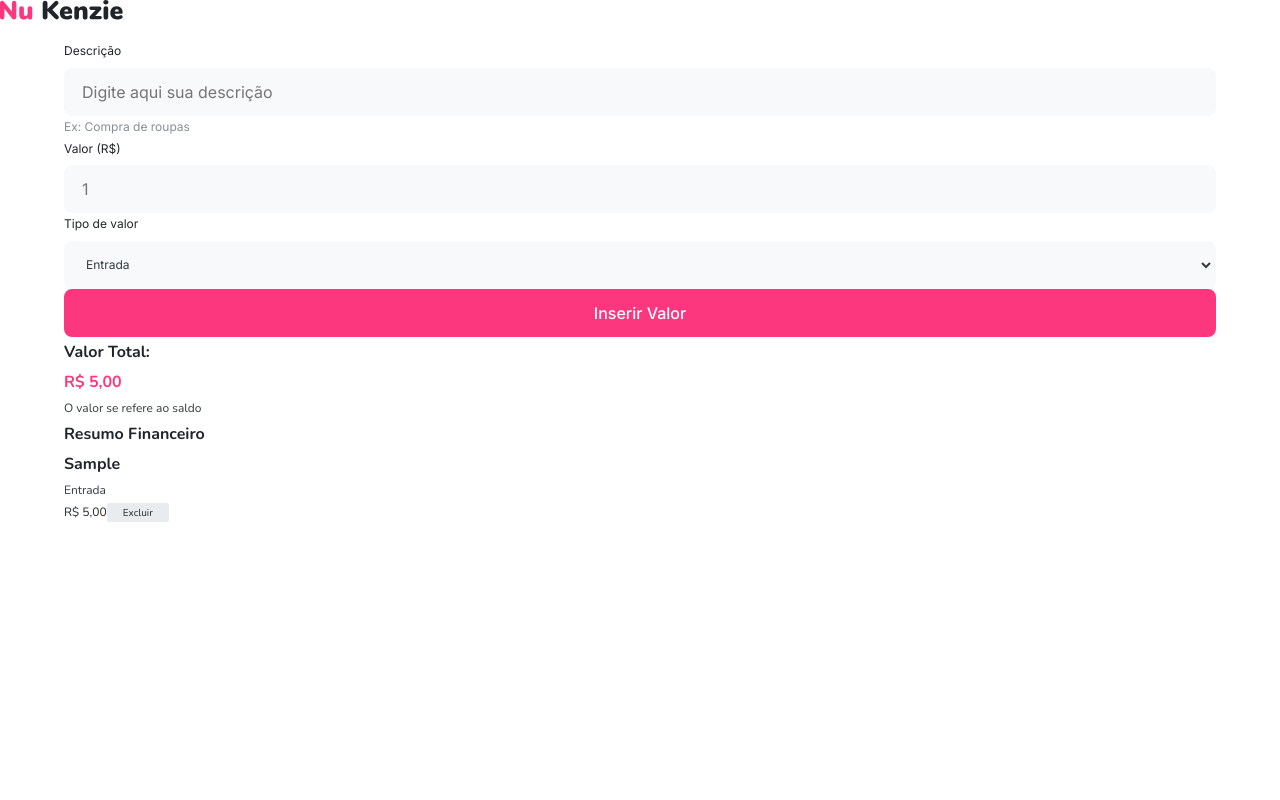
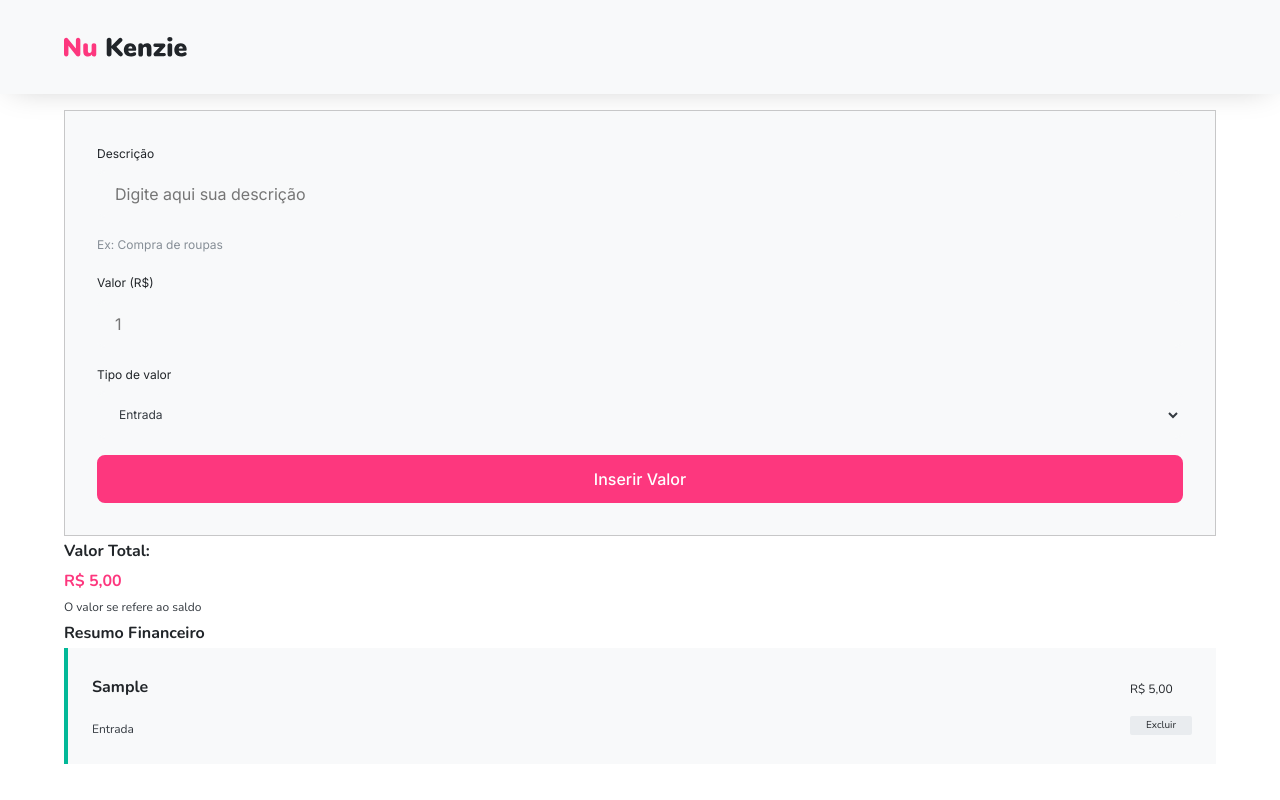
Before and after one commit to Kenzie-Academy-Brasil-Developers/m3-s2-entrega-portfolio-nu-kenzie_bervalim, a React (Vite) app: page / in a window 1280 px wide. Both pictures are taken after typing "Sample", "5" into the empty fields and a click on the button "Inserir Valor". Built offline with nearby package versions, Linux system fonts and the light colour scheme.

Commit message:
nuKenzie

```diff
--- a/src/components/ControlFInanceSection/ControlFInanceList/ControlFinanceCard/index.jsx
+++ b/src/components/ControlFInanceSection/ControlFInanceList/ControlFinanceCard/index.jsx
@@ -1,3 +1,5 @@
+import styles from "./style.module.scss";
+
 export const ControlFinanceCard = ({
   financialDescription,
   typeValue,
@@ -6,18 +8,22 @@ export const ControlFinanceCard = ({
   id,
 }) => {
   return (
-    <li className={typeValue === "Entrada" ? "green" : "grey"}>
+    <li
+      className={`${styles.ControlFinanceCard} ${
+        typeValue === "Entrada" ? styles.green : styles.grey
+      }`}
+    >
       <div>
         <h3 className="title two">{financialDescription}</h3>
         <span className="paragraph brighter">{typeValue}</span>
       </div>
       <div>
-        <span className="paragraph darker">
+        <p className="paragraph darker">
           {Number(financialValue).toLocaleString("pt-BR", {
             style: "currency",
             currency: "BRL",
           })}
-        </span>
+        </p>
         <button
           className="btn deleteCard"
           onClick={() => removeFinanceControlCard(id)}
--- a/src/components/ControlFInanceSection/ControlFInanceList/ControlFinanceCard/style.module.scss
+++ b/src/components/ControlFInanceSection/ControlFInanceList/ControlFinanceCard/style.module.scss
@@ -1,7 +1,33 @@
-.green {
-  border-left: 1px solid green;
+// .green {
+//   border-left: 1px solid green;
+// }
+
+// .grey {
+//   border-left: 1px solid grey;
+// }
+
+.ControlFinanceCard {
+  padding: 1.5rem;
+  background-color: var(--grey-1);
+  border-radius: 4px 0, 0, 4px;
+  border-left: 4px solid;
+  display: flex;
+  justify-content: space-between;
+  align-items: center;
+
+  h3 {
+    margin-bottom: 1rem;
+  }
+
+  button {
+    margin-top: 1rem;
+  }
+
+  &.green {
+    border-color: var(--color-secondary);
+  }
+
+  &.grey {
+    border-color: var(--grey-2);
+  }
 }
-
-.grey {
-  border-left: 1px solid grey;
-}
--- a/src/components/FinanceForm/index.jsx
+++ b/src/components/FinanceForm/index.jsx
@@ -3,6 +3,7 @@ import { InputDescription } from "../InputDescription";
 import { InputValue } from "../InputValue";
 import { SelectTypeFinance } from "../SelectTypeFinance";
 import { SumControlFinance } from "../SumControlFinance";
+import styles from "./style.module.scss";
 
 export const FinanceForm = ({ addFinanceControlCard, financeList }) => {
   const [financialDescription, setFinancialDescription] = useState("");
@@ -19,6 +20,7 @@ export const FinanceForm = ({ addFinanceControlCard, financeList }) => {
 
   return (
     <>
+      <div className={styles.formbox}>
         <form onSubmit={submitFinancialInfo}>
           <InputDescription
             label="Descrição"
@@ -53,6 +55,7 @@ export const FinanceForm = ({ addFinanceControlCard, financeList }) => {
             Inserir Valor
           </button>
         </form>
+      </div>
       <SumControlFinance financeList={financeList} />
     </>
   );
--- /dev/null
+++ b/src/components/FinanceForm/style.module.scss
@@ -0,0 +1,11 @@
+.formbox {
+  padding: 2rem;
+  background-color: var(--grey-1);
+  border: 1px solid rgba(0, 0, 0, 0.2);
+
+  form {
+    display: flex;
+    flex-direction: column;
+    gap: 1rem;
+  }
+}
--- a/src/components/Header/index.jsx
+++ b/src/components/Header/index.jsx
@@ -1,9 +1,14 @@
 import logo from "../../assets/Logo.svg";
+import styles from "./style.module.scss";
 
 export const Header = () => {
   return (
-    <header>
-      <img src={logo} alt="logoNuKenzie"></img>
+    <header className={styles.header}>
+      <div className="container">
+        <div className={styles.flexbox}>
+          <img src={logo} alt="logoNuKenzie"></img>
+        </div>
+      </div>
     </header>
   );
 };
--- /dev/null
+++ b/src/components/Header/style.module.scss
@@ -0,0 +1,11 @@
+.header {
+  background-color: var(--grey-1);
+  box-shadow: 0px 4px 32px -12px rgba(0, 0, 0, 0.25);
+  padding: clamp(0.8rem, 2vw, 1.3rem);
+
+  .flexbox {
+    display: flex;
+    align-items: center;
+    justify-content: flex-start;
+  }
+}
```
Lines whose indentation alone changed are shown as unchanged.
